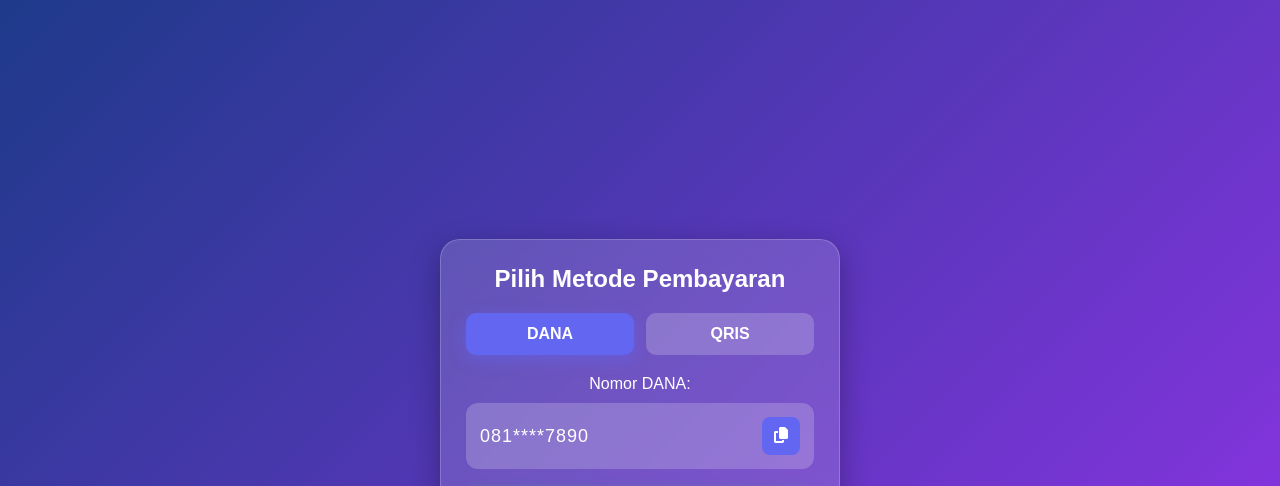
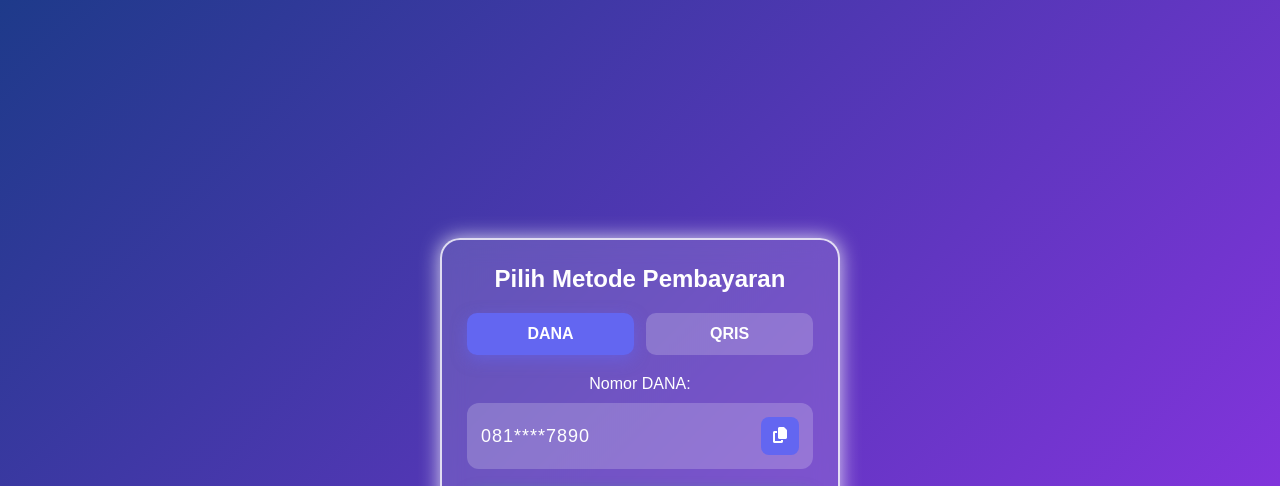
Before and after one commit to FazrrProgrammers/payment, a plain HTML site: page index.html in a window 1280 px wide. Shown: the top 486 px of the page. Drawn offline with Linux system fonts and the light colour scheme.

Commit message:
Update index.html

```diff
--- a/index.html
+++ b/index.html
@@ -32,8 +32,9 @@
             text-align: center;
             width: 90%;
             max-width: 400px;
-            border: 1px solid rgba(255, 255, 255, 0.2);
             position: relative;
+            border: 2px solid rgba(255, 255, 255, 0.8);
+            box-shadow: 0 0 20px rgba(255, 255, 255, 0.8);
         }
 
         h2 {
```
